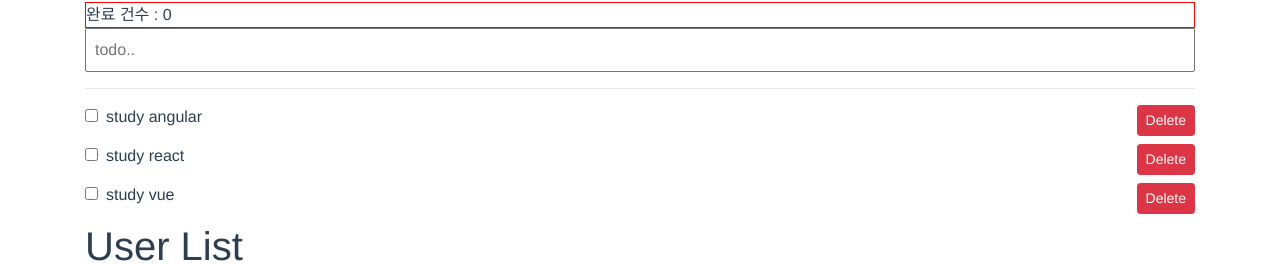
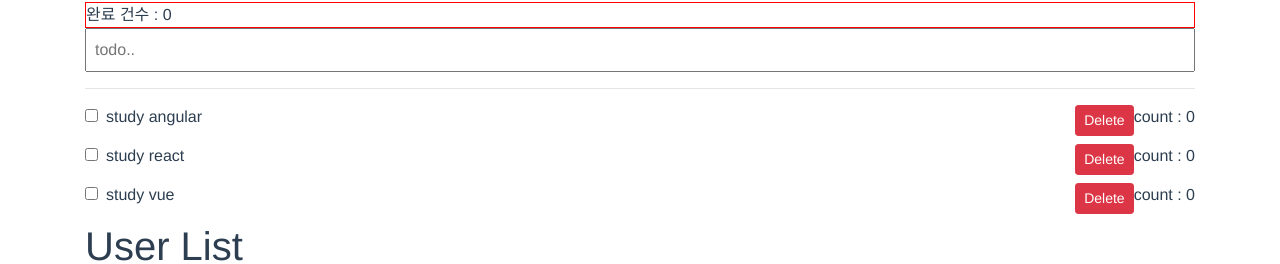
Before and after one commit to bhchoi84/vue2-todo-list, a Vue app: page /todo in a window 1280 px wide. Shown: the part 138-402 px from the top of the page. Built offline with nearby package versions, Linux system fonts and the light colour scheme; no server answers.

Commit message:
vuex getter를 여러곳에서 사용하게 적용

```diff
--- a/src/components/TodoItem.vue
+++ b/src/components/TodoItem.vue
@@ -16,6 +16,7 @@
             :style="todo.checked ? 'text-decoration: line-through' : ''  "
         >{{todo.text}}</span>
         <button class="btn btn-danger btn-sm" @click="deleteTodo">Delete</button>
+        <div>count : {{ completedTodoCount }}</div>
     </div>
 </template>
 <script>
@@ -32,6 +33,12 @@ export default {
 
         }
     },
+    computed: {
+        completedTodoCount(){
+            // 어떤 곳에서도 데이터를 가지고 올수있다.
+            return this.$store.getters.completedTodoCount
+        },
+    },
     methods: {
         toggleCheckbox(e){
             //this.$store.commit('TOGGLE_TODO', { id: this.todo.id, checked: e.target.checked})
```
